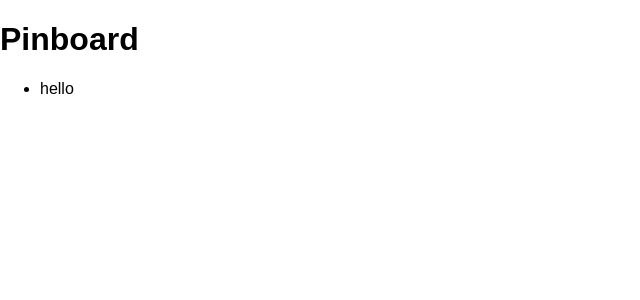
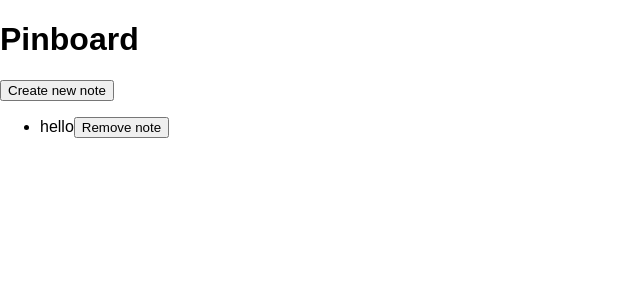
Before and after one commit to khamiltonuk/sturdy-meme, a React (Create React App) app: page / in a window 1280 px wide. Shown: the top 300 px of the page, without its empty margins (0-640 px from the left). Built offline with nearby package versions, Linux system fonts and the light colour scheme.

Commit message:
introduce uuid and remove posit functionality

```diff
--- a/package.json
+++ b/package.json
@@ -7,7 +7,8 @@
     "react-dom": "^16.4.1",
     "react-redux": "^5.0.7",
     "react-scripts": "1.1.4",
-    "redux": "^4.0.0"
+    "redux": "^4.0.0",
+    "uuid": "^3.2.1"
   },
   "scripts": {
     "start": "react-scripts start",
--- a/src/components/Pinboard.js
+++ b/src/components/Pinboard.js
@@ -1,13 +1,34 @@
 import React from "react";
+import uuidv1 from "uuid/v1";
 
 const Pinboard = props => {
+  const newNote = function(noteId) {
+    return {
+      noteText: "",
+      noteColour: "yellow",
+      id: noteId,
+      x: 100,
+      y: 100
+    };
+  };
+
   return (
     <div>
       <h1>Pinboard</h1>
+      <button onClick={() => props.createNote(newNote(uuidv1()))}>
+        Create new note
+      </button>
       <ul>
         {props.notes &&
           props.notes.map(note => {
-            return <li key={note.id}>{note.noteText}</li>;
+            return (
+              <li key={note.id}>
+                {note.noteText}
+                <button onClick={() => props.removeNote(note.id)}>
+                  Remove note
+                </button>
+              </li>
+            );
           })}
       </ul>
     </div>
--- a/src/components/pinboardContainer.js
+++ b/src/components/pinboardContainer.js
@@ -1,5 +1,5 @@
 import { connect } from "react-redux";
-import { createNote } from "../actions/actions";
+import { createNote, removeNote } from "../actions/actions";
 
 import Pinboard from "./Pinboard";
 
@@ -13,7 +13,8 @@ const PinboardContainer = connect(
   },
   function mapDispatchToProps(dispatch) {
     return {
-      createNote: note => dispatch(createNote(note))
+      createNote: note => dispatch(createNote(note)),
+      removeNote: id => dispatch(removeNote(id))
     };
   }
 )(Pinboard);
```
Also changed, not shown: 1 other file (tests, documents, lock files or other folders).
